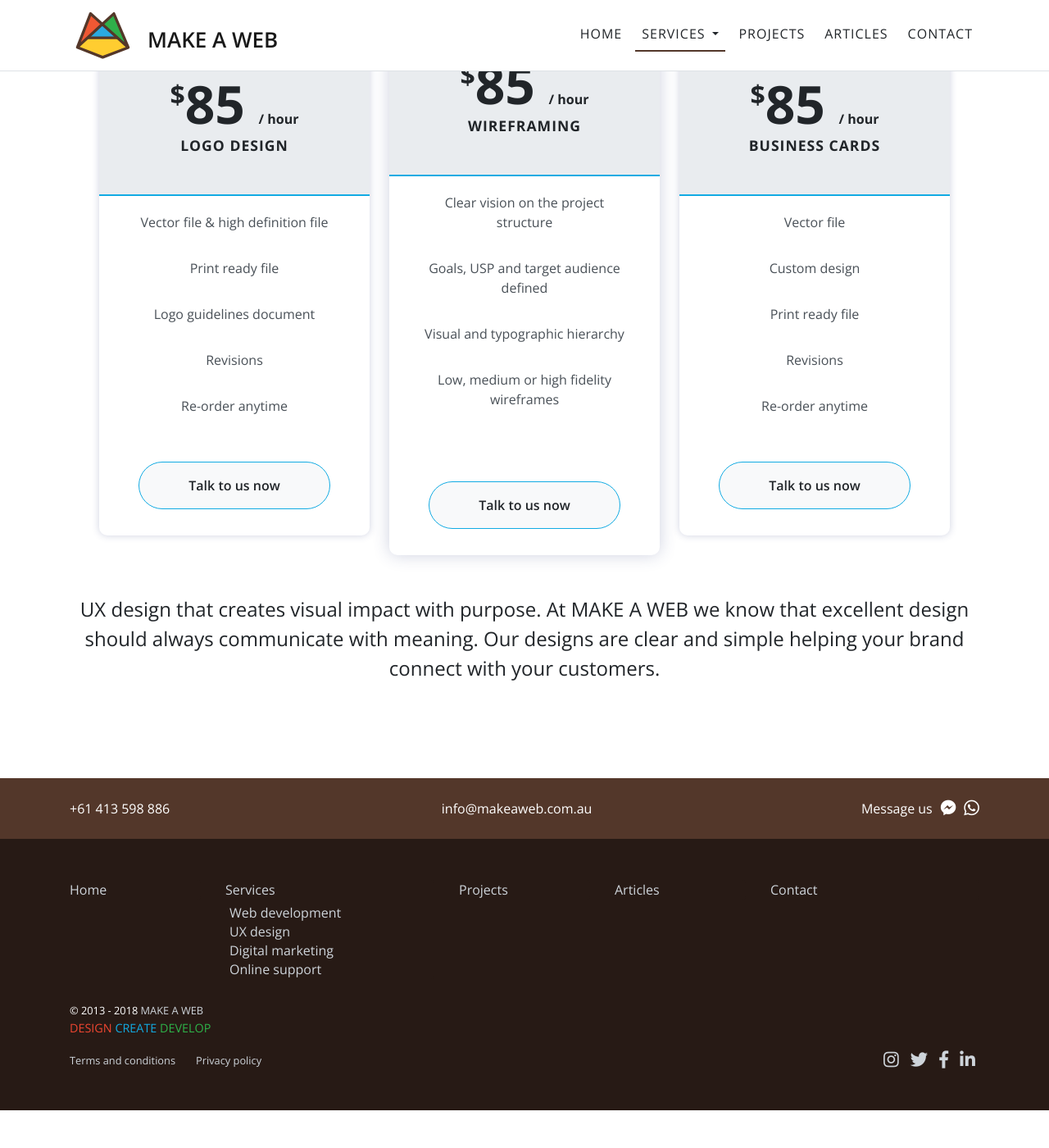
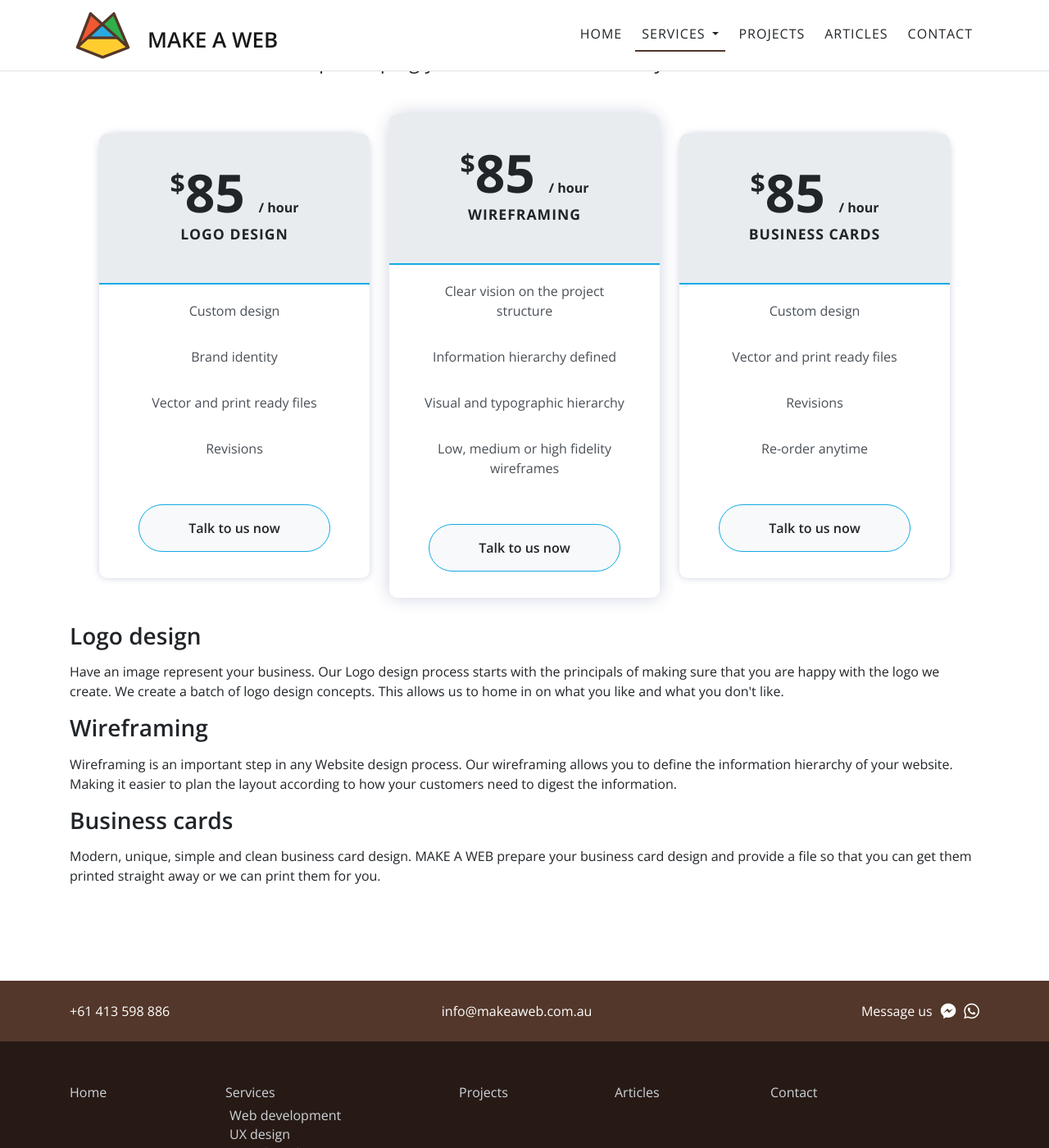
Before and after one commit to makeaweb/maw, a Jekyll site: the page built from services/ux-design/index.html, in a window 1280 px wide and 1400 px high, scrolled down 319 px. Shown: the whole window at 82% size. Built offline with Jekyll 4.4.1, drawn with Linux system fonts in a browser that asks for light colours; nearby versions of some CDN libraries; comment, search, counter and statistics services are not loaded; before the commit the page ends 1673 px from its top, so only the background shows below that.

Commit message:
Service page updates

```diff
--- a/services/digital-marketing/index.html
+++ b/services/digital-marketing/index.html
@@ -9,8 +9,11 @@ og_image: digital-marketing
 <div id="digital-marketing" class="container-fluid">
     <div class="container">
         <div class="row">
+            <div class="col-12 text-center">
+                <p class="lead">We use tools to monitor sales and performance on your website. By blending great ideas and technology, we ensure that you have all the ingredients to make the right choices in the market.</p>
+            </div>
             <div class="col-12">
-                <div class='pricing pricing-palden mt-2'>
+                <div class='pricing pricing-palden mt-6 mb-3'>
                     <div class='pricing-item'>
                         <div class='pricing-deco'>
                             <div class='pricing-price monthly-promo'>
@@ -63,18 +66,13 @@ og_image: digital-marketing
             </div>
         </div>
         <div class="row">
-            <div class="col-12 text-center">
-                <p class="lead">We use tools to monitor sales and performance on your website. By blending great ideas and technology, we ensure that you have all the ingredients to make the right choices in the market. We create a consistent and efficient linear approach in order to capture data about your customers.</p>
-                {% comment %}
-                SEO
-                Get your business ranked higher in search results. Search engine optimisation (SEO) is vital for any business to succeed. We use the best tactics to deliver you the best results. MAKE A WEB can improve your presence in search engine rankings by adhering to best practices.
-                ANALYTICS
-                Turn insights into action. MAKE A WEB offer analytical solutions to monitor your audience. By integrating some of these tools it'll help you and us understand your customers. We use these tools to help evaluate a website in terms of the amount of traffic. We can also monitor the demographic of the audience visiting your website. This type of data can help make SEO improvements to increase a websites search engine ranking and help instigate website design improvements.
-                EMAIL MARKETING
-                Boost sales in your business. Email marketing is the bulk sending of emails to various recipients. Sometimes email marketing is referred to as email broadcasting, but broadcasting implies that you are blindly sending emails to individuals and businesses.
-                Email marketing is much more targeted than that. You can select the people that you want to email and send your promotion to them; this is called direct mailing. Direct mailing is when you send messages just to your customers through a single communication channel.
-                Email marketing can help boost sales in your business by leveraging your existing contacts to generate more revenue.
-                {% endcomment %}
+            <div class="col-12">
+                <h4 class="h3 my-3">Google Analytics</h4>
+                <p>Turn insights into action. MAKE A WEB offer analytical solutions to monitor your audience. By integrating these tools it'll help us understand your customers. This data can help make improvements in Search engine optimisation, Website design and your written content.</p>
+                <h4 class="h3 my-3">SEO</h4>
+                <p>Get your business ranked higher in search results. Search engine optimisation (SEO) is vital for any business to succeed. We use the best tactics to deliver you the best results. MAKE A WEB can improve your presence in search engine rankings by adhering to best practices.</p>
+                <h4 class="h3 my-3">Email marketing</h4>
+                <p>Email marketing is the sending of emails to a collected list of recipients. Email marketing is a way to promote your business to your customers. MAKE A WEB can help boost sales in your business by leveraging your existing relationships to generate more revenue.</p>
             </div>
         </div>
     </div>
--- a/services/online-support/index.html
+++ b/services/online-support/index.html
@@ -2,15 +2,18 @@
 layout: default
 title: Online support
 permalink: /services/online-support
-tagline: Hosting, domains and email support. 🔧
+tagline: Hosting, domain and email support. 🔧
 og_image: online-support
 ---
 {% include intro-section.html %}
 <div id="online-support" class="container-fluid">
     <div class="container">
         <div class="row">
+            <div class="col-12 text-center">
+                <p class="lead">Our Online support service takes care of the technical side for you.</p>
+            </div>
             <div class="col-12">
-                <div class='pricing pricing-palden mt-2'>
+                <div class='pricing pricing-palden mt-6 mb-3'>
                     <div class='pricing-item'>
                         <div class='pricing-deco'>
                             <div class='pricing-price monthly-promo'>
@@ -20,8 +23,9 @@ og_image: online-support
                             <h3 class='pricing-title'>Hosting</h3>
                         </div>
                         <ul class='pricing-feature-list'>
-                            <li class='pricing-feature'>Fast and reliable hosting</li>
-                            <li class='pricing-feature'>We manage and take care of renewals</li>
+                            <li class='pricing-feature'>We setup, manage and take care of renewals</li>
+                            <li class='pricing-feature'>Fast, secure and reliable hosting</li>
+                            <li class='pricing-feature'>99.99% uptime guarantee</li>
                             <li class='pricing-feature'>24/7 Support</li>
                         </ul>
                         <a href="/contact" class='pricing-action'>Talk to us now</a>
@@ -32,11 +36,12 @@ og_image: online-support
                                 <span class='pricing-currency'>$</span>2
                                 <span class='pricing-period'>/ month</span>
                             </div>
-                            <h3 class='pricing-title'>Domains</h3>
+                            <h3 class='pricing-title'>Domain</h3>
                         </div>
                         <ul class='pricing-feature-list'>
-                            <li class='pricing-feature'>Get a custom domain name</li>
-                            <li class='pricing-feature'>We manage and take care of renewals</li>
+                            <li class='pricing-feature'>We setup, manage and take care of renewals</li>
+                            <li class='pricing-feature'>Custom domain</li>
+                            <li class='pricing-feature'>Real-time monitoring to make sure you're always up and running.</li>
                             <li class='pricing-feature'>24/7 Support</li>
                         </ul>
                         <a href="/contact" class='pricing-action'>Talk to us now</a>
@@ -50,8 +55,9 @@ og_image: online-support
                             <h3 class='pricing-title'>Email</h3>
                         </div>
                         <ul class='pricing-feature-list'>
-                            <li class='pricing-feature'>Get a custom email address</li>
-                            <li class='pricing-feature'>We manage and take care of renewals</li>
+                            <li class='pricing-feature'>We setup, manage and take care of renewals</li>
+                            <li class='pricing-feature'>Professional email that matches your domain</li>
+                            <li class='pricing-feature'>Cloud-based version of Microsoft Office with secure online storage</li>
                             <li class='pricing-feature'>24/7 Support</li>
                         </ul>
                         <a href="{{ site.url }}/contact" class='pricing-action'>Talk to us now</a>
@@ -60,16 +66,13 @@ og_image: online-support
             </div>
         </div>
         <div class="row">
-            <div class="col-12 text-center">
-                <p class="lead">Our Online support service is here so that we can take care of all the technical stuff for you. We setup your Website hosting, hosting is what makes your website visible on the web. We setup your domain name, like a street address that tells people where you live, a domain name helps customers drive directly to your website. We can then setup a custom business email based on your domain name.</p>
-                {% comment %}
-                Hosting
-                You need a website hosting plan to have a website. Hosting is what makes your site visible on the web. We offer fast, reliable plans for every need. A basic blog or a high-powered website.
-                Domain
-                You can’t have a website without a domain name. Like a street address, a domain name tells people where you live. It helps drive customers directly to your website. A successful business uses the same set of words and images in all customer interactions. On their website, in their emails and advertising. This is branding at its simplest. These interactions all stem from your domain name.
-                Email
-                Set up a custom, professional email address. Did you know your customers are 9 times more likely to choose a business with a professional email address? With a memorable, domain-based email account, you’ll promote your company with every message. We can even create additional email addresses like sales@ or info@ to deliver messages to your inbox.
-                {% endcomment %}
+            <div class="col-12">
+                <h4 class="h3 my-3">Hosting</h4>
+                <p>Hosting is what makes your website visible on the web.</p>
+                <h4 class="h3 my-3">Domain</h4>
+                <p>Your Domain is like a street address that tells people where you live. It helps customers drive directly to your website.</p>
+                <h4 class="h3 my-3">Email</h4>
+                <p>Having a custom business email is a professional way for your customers can contact you.</p>
             </div>
         </div>
     </div>
--- a/services/ux-design/index.html
+++ b/services/ux-design/index.html
@@ -9,8 +9,11 @@ og_image: ux-design
 <div id="ux-design" class="container-fluid">
     <div class="container">
         <div class="row">
+            <div class="col-12 text-center">
+                <p class="lead">We know that excellent design should always communicate with meaning. Our designs are clear and simple helping your brand connect with your customers.</p>
+            </div>
             <div class="col-12">
-                <div class='pricing pricing-palden mt-2'>
+                <div class='pricing pricing-palden mt-6 mb-3'>
                     <div class='pricing-item'>
                         <div class='pricing-deco'>
                             <div class='pricing-price monthly-promo'>
@@ -19,11 +22,10 @@ og_image: ux-design
                             <h3 class='pricing-title'>Logo design</h3>
                         </div>
                         <ul class='pricing-feature-list'>
-                            <li class='pricing-feature'>Vector file & high definition file</li>
-                            <li class='pricing-feature'>Print ready file</li>
-                            <li class='pricing-feature'>Logo guidelines document</li>
+                            <li class='pricing-feature'>Custom design</li>
+                            <li class='pricing-feature'>Brand identity</li>
+                            <li class='pricing-feature'>Vector and print ready files</li>
                             <li class='pricing-feature'>Revisions</li>
-                            <li class='pricing-feature'>Re-order anytime</li>
                         </ul>
                         <a href="/contact" class='pricing-action'>Talk to us now</a>
                     </div>
@@ -36,7 +38,7 @@ og_image: ux-design
                         </div>
                         <ul class='pricing-feature-list'>
                             <li class='pricing-feature'>Clear vision on the project structure</li>
-                            <li class='pricing-feature'>Goals, USP and target audience defined</li>
+                            <li class='pricing-feature'>Information hierarchy defined</li>
                             <li class='pricing-feature'>Visual and typographic hierarchy</li>
                             <li class='pricing-feature'>Low, medium or high fidelity wireframes</li>
                         </ul>
@@ -50,9 +52,8 @@ og_image: ux-design
                             <h3 class='pricing-title'>Business cards</h3>
                         </div>
                         <ul class='pricing-feature-list'>
-                            <li class='pricing-feature'>Vector file</li>
                             <li class='pricing-feature'>Custom design</li>
-                            <li class='pricing-feature'>Print ready file</li>
+                            <li class='pricing-feature'>Vector and print ready files</li>
                             <li class='pricing-feature'>Revisions</li>
                             <li class='pricing-feature'>Re-order anytime</li>
                         </ul>
@@ -62,14 +63,13 @@ og_image: ux-design
             </div>
         </div>
         <div class="row">
-            <div class="col-12 text-center">
-                <p class="lead">UX design that creates visual impact with purpose. At MAKE A WEB we know that excellent design should always communicate with meaning. Our designs are clear and simple helping your brand connect with your customers.</p>
-                {% comment %}
-                Logo design
-                Have an image represent your business. Our Logo design process starts with the principals of making sure that you are happy with the logo we create. We create a batch of logo design concepts. This allows us to home in on what you like and what you don't like. Then we finalise the logo with a Logo & Brand Guidelines document.
-                Business cards
-                Modern, unique, simple and clean business card design. MAKE A WEB prepare your business card design and provide you with a file so you can get them printed straight away or we can print them for you.
-                {% endcomment %}
+            <div class="col-12">
+                <h4 class="h3 my-3">Logo design</h4>
+                <p>Have an image represent your business. Our Logo design process starts with the principals of making sure that you are happy with the logo we create. We create a batch of logo design concepts. This allows us to home in on what you like and what you don't like.</p>
+                <h4 class="h3 my-3">Wireframing</h4>
+                <p>Wireframing is an important step in any Website design process. Our wireframing allows you to define the information hierarchy of your website. Making it easier to plan the layout according to how your customers need to digest the information.</p>
+                <h4 class="h3 my-3">Business cards</h4>
+                <p>Modern, unique, simple and clean business card design. MAKE A WEB prepare your business card design and provide a file so that you can get them printed straight away or we can print them for you.</p>
             </div>
         </div>
     </div>
```
Also changed, not shown: 4 other files.
